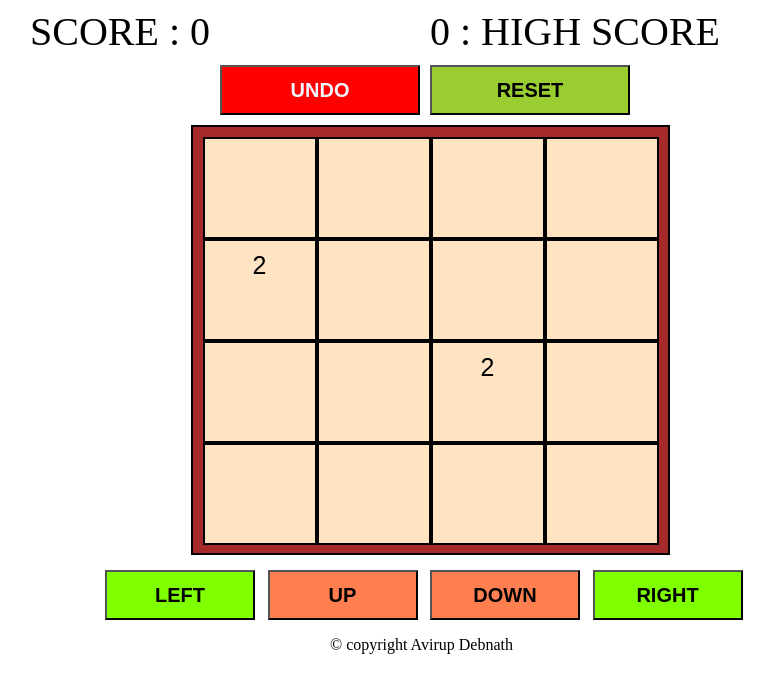
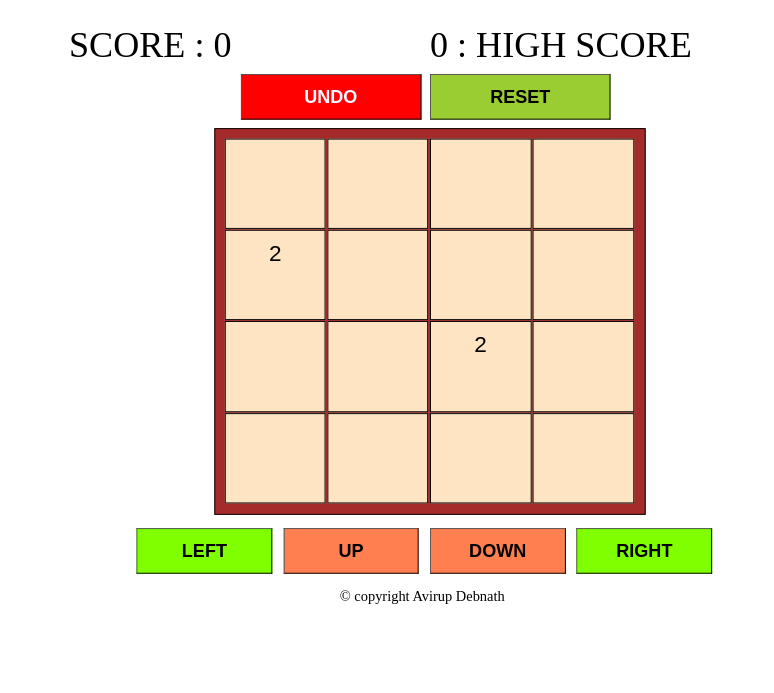
Before and after one commit to avirupdebnath/game2048, a Flask app: page / in a window 1280 px wide. Shown: the top 693 px of the page, without its empty margins (210-984 px from the left). Run offline with Flask 2, Linux system fonts and the light colour scheme.

Commit message:
high score functionality added. Changed stylesheet to open at 90% zoom. Always open in desktop mode

```diff
--- a/application.py
+++ b/application.py
@@ -4,33 +4,40 @@ from flask import Flask,request,render_template,flash,redirect,url_for,session
 from datetime import timedelta
 app = Flask(__name__)
 app.debug = False
-app.secret_key="random_string"
-app.permanent_session_lifetime=timedelta(days=1)
+app.secret_key="x199712avi07rupnathdeb"
+app.permanent_session_lifetime=timedelta(days=1000)
+
+def sessionClear():
+    highScore=session['highScore']
+    session.clear()
+    session['highScore']=highScore
 
 @app.route("/", methods = ['GET','POST'] )
 def gameControllerPost():
+    if 'highScore' not in session:
+        session['highScore']=0
     if 'grid' not in session:
-        session.clear()
+        sessionClear()
         session['size']=4
         session['grid']=gameEngine.initGame(session['size'])
         session['score']=0
         session['allscores']=[0]
         session['gameGrids']=[list(map(list,session['grid']))]
-        print(session['gameGrids'])
-        print(session['allscores'])
         session['status']=1
         score=session['score']
+        highScore=session['highScore']
         grid=session['grid']
-        return render_template('game.html',score=score,grid1=grid[0][0],grid2=grid[0][1],grid3=grid[0][2],grid4=grid[0][3],grid5=grid[1][0],grid6=grid[1][1],grid7=grid[1][2],grid8=grid[1][3],grid9=grid[2][0],grid10=grid[2][1],grid11=grid[2][2],grid12=grid[2][3],grid13=grid[3][0],grid14=grid[3][1],grid15=grid[3][2],grid16=grid[3][3])
+        return render_template('game.html',hscore=highScore,score=score,grid1=grid[0][0],grid2=grid[0][1],grid3=grid[0][2],grid4=grid[0][3],grid5=grid[1][0],grid6=grid[1][1],grid7=grid[1][2],grid8=grid[1][3],grid9=grid[2][0],grid10=grid[2][1],grid11=grid[2][2],grid12=grid[2][3],grid13=grid[3][0],grid14=grid[3][1],grid15=grid[3][2],grid16=grid[3][3])
 
     elif request.method== 'GET':
         size=session['size']
         grid =session['grid']
         score =session['score']
+        highScore=session['highScore']
         gameGrids=session['gameGrids']
         allscores=session['allscores']
         status=session['status']
-        return render_template('game.html',score=score,grid1=grid[0][0],grid2=grid[0][1],grid3=grid[0][2],grid4=grid[0][3],grid5=grid[1][0],grid6=grid[1][1],grid7=grid[1][2],grid8=grid[1][3],grid9=grid[2][0],grid10=grid[2][1],grid11=grid[2][2],grid12=grid[2][3],grid13=grid[3][0],grid14=grid[3][1],grid15=grid[3][2],grid16=grid[3][3])
+        return render_template('game.html',hscore=highScore,score=score,grid1=grid[0][0],grid2=grid[0][1],grid3=grid[0][2],grid4=grid[0][3],grid5=grid[1][0],grid6=grid[1][1],grid7=grid[1][2],grid8=grid[1][3],grid9=grid[2][0],grid10=grid[2][1],grid11=grid[2][2],grid12=grid[2][3],grid13=grid[3][0],grid14=grid[3][1],grid15=grid[3][2],grid16=grid[3][3])
 
     elif request.method== 'POST':
         size=session['size']
@@ -39,6 +46,7 @@ def gameControllerPost():
         gameGrids=session['gameGrids']
         allscores=session['allscores']
         status=session['status']
+        highScore=session['highScore']
 
         choice=str(request.form['control'])
         if(choice=='UP'):
@@ -69,29 +77,34 @@ def gameControllerPost():
                 score=allscores.pop()
 
         elif(choice=='RESET'):
-            session.clear()
+            sessionClear()
             return redirect("/")
 
         else:
             pass
+
         if(len(gameGrids)==6):
             allscores.pop(0)
             gameGrids.pop(0)
         allscores.append(score)
         gameGrids.append(list(map(list,grid)))
 
+        if (score>highScore):
+            highScore=score
+
         session['grid']=grid
         session['score']=score
         session['allscores']=allscores
         session['gameGrids']= gameGrids
         session['status']=status
+        session['highScore']=highScore
 
         if (status==200):
             session.clear()
             return render_template('gamewin.html',score=score)
 
         elif (status == 1):
-            return render_template('game.html',score=score,grid1=grid[0][0],grid2=grid[0][1],grid3=grid[0][2],grid4=grid[0][3],grid5=grid[1][0],grid6=grid[1][1],grid7=grid[1][2],grid8=grid[1][3],grid9=grid[2][0],grid10=grid[2][1],grid11=grid[2][2],grid12=grid[2][3],grid13=grid[3][0],grid14=grid[3][1],grid15=grid[3][2],grid16=grid[3][3])
+            return render_template('game.html',hscore=highScore,score=score,grid1=grid[0][0],grid2=grid[0][1],grid3=grid[0][2],grid4=grid[0][3],grid5=grid[1][0],grid6=grid[1][1],grid7=grid[1][2],grid8=grid[1][3],grid9=grid[2][0],grid10=grid[2][1],grid11=grid[2][2],grid12=grid[2][3],grid13=grid[3][0],grid14=grid[3][1],grid15=grid[3][2],grid16=grid[3][3])
 
         else:
             session.clear()
--- /dev/null
+++ b/static/styles/game_style.css
@@ -0,0 +1,106 @@
+html {
+    zoom: 0.95;
+    -moz-transform: scale(0.95);
+    -webkit-transform: scale(0.95);
+    transform: scale(0.95);
+}
+.grid-container {
+			display: grid;
+			grid-template-columns: auto auto auto auto;
+			background-color: brown;
+			border: 2px solid black;
+			margin:auto;
+			width:455px;
+			height: 406px;
+			margin-top: 0px;
+			margin-bottom: 0px;
+			padding: 10px;
+			}
+.grid-item {
+			background-color: bisque;
+			border: 2px solid black;
+			height:78px;
+			width: 90px;
+			padding: 10px;
+			font-size: 25px;
+			font-family: poppins, sans-serif;
+			text-align: center;
+			}
+.buttons{
+			display: grid;
+			grid-template-columns: auto auto auto auto;
+			margin: auto;
+			width: 650px;
+			padding: 30px;
+			padding-top: 15px;
+			padding-bottom: 0px;
+}
+.controls{
+			width: 150px;
+			height: 50px;
+			font-size: 20px;
+			font-weight: bolder;
+
+}
+.undo{
+			display: grid;
+			grid-template-columns: auto auto;
+			width:420px;
+			margin:auto;
+			margin-top: 10px;
+			margin-bottom: 10px;
+}
+
+.scoreboard{
+			display: grid;
+			grid-template-columns: auto auto auto;
+			width:800px;
+			margin:auto;
+}
+.score{
+		font-size: 40px;
+}
+#score{
+		text-align: left;
+}
+#hscore{
+		text-align: right;
+}
+#undo{
+	width: 200px;
+	height:50px;
+	background-color: red;
+	color: aliceblue;
+	font-size: 20px;
+	font-weight: bolder;
+}
+#reset{
+	width: 200px;
+	height:50px;
+	background-color:yellowgreen;
+	color: black;
+	font-size: 20px;
+	font-weight: bolder;
+}
+#left{
+		background-color: chartreuse;
+		color: black;
+
+	}
+#right{
+		background-color: chartreuse;
+		color: black;
+	}
+#up{
+		background-color:coral;
+		color: black;
+}
+#down{
+		background-color:coral;
+		color: black;
+}
+footer div{
+		display: grid;
+		margin: auto;
+		width: 200px;
+}
--- a/static/styles/style.css
+++ /dev/null
@@ -1,100 +0,0 @@
-.grid-container {
-			display: grid;
-			grid-template-columns: auto auto auto auto;
-			background-color: brown;
-			border: 2px solid black;
-			margin:auto;
-			width:455px;
-			height: 406px;
-			margin-top: 0px;
-			margin-bottom: 0px;
-			padding: 10px;
-			}
-.grid-item {
-			background-color: bisque;
-			border: 2px solid black;
-			height:78px;
-			width: 90px;
-			padding: 10px;
-			font-size: 25px;
-			font-family: poppins, sans-serif;
-			text-align: center;
-			}
-.buttons{
-			display: grid;
-			grid-template-columns: auto auto auto auto;
-			margin: auto;
-			width: 650px;
-			padding: 30px;
-			padding-top: 15px;
-			padding-bottom: 0px;
-}
-.controls{
-			width: 150px;
-			height: 50px;
-			font-size: 20px;
-			font-weight: bolder;
-
-}
-.undo{
-			display: grid;
-			grid-template-columns: auto auto;
-			width:420px;
-			margin:auto;
-			margin-top: 10px;
-			margin-bottom: 10px;
-}
-
-.scoreboard{
-			display: grid;
-			grid-template-columns: auto auto auto;
-			width:800px;
-			margin:auto;
-}
-.score{
-		font-size: 40px;
-}
-#score{
-		text-align: left;
-}
-#hscore{
-		text-align: right;
-}
-#undo{
-	width: 200px;
-	height:50px;
-	background-color: red;
-	color: aliceblue;
-	font-size: 20px;
-	font-weight: bolder;
-}
-#reset{
-	width: 200px;
-	height:50px;
-	background-color:yellowgreen;
-	color: black;
-	font-size: 20px;
-	font-weight: bolder;
-}
-#left{
-		background-color: chartreuse;
-		color: black;
-
-	}
-#right{
-		background-color: chartreuse;
-		color: black;
-	}
-#up{
-		background-color:coral;
-		color: black;
-}
-#down{
-		background-color:coral;
-		color: black;
-}
-footer div{
-		display: grid;
-		margin: auto;
-		width: 200px;
-}
--- a/templates/game.html
+++ b/templates/game.html
@@ -3,15 +3,15 @@
 	<head>
 		<meta charset="UTF-8">
 		<meta http-equiv="refresh" content="5" />
-		<meta name="viewport" content="width=device-width, initial-scale=1.0">
+		<meta name="viewport" content="width=1024">
 		<meta http-equiv="X-UA-Compatible" content="ie=edge">
-		<link rel="stylesheet" type="text/css" href="../static/styles/style.css">
+		<link rel="stylesheet" type="text/css" href="../static/styles/game_style.css">
 	</head>
 	<body>
 		<form id=game method="POST">
 			<div class="scoreboard">
 				<div class="score"><div id="score">SCORE : {{score}}</div></div>
-				<div class="score"><div id="hscore">{{score}} : HIGH SCORE</div></div>
+				<div class="score"><div id="hscore">{{hscore}} : HIGH SCORE</div></div>
 			</div>
 			<div class="undo">
 				<input type="submit" id="undo" name="control" value="UNDO">
```
